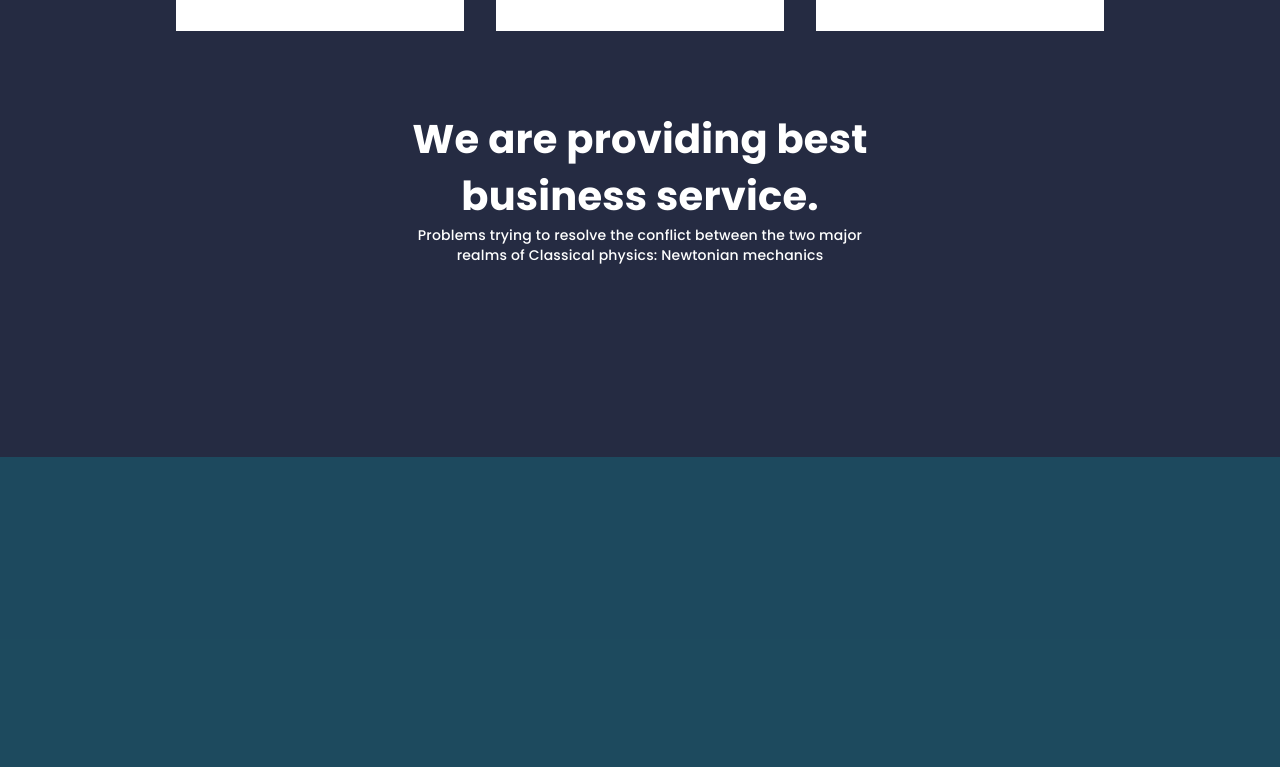
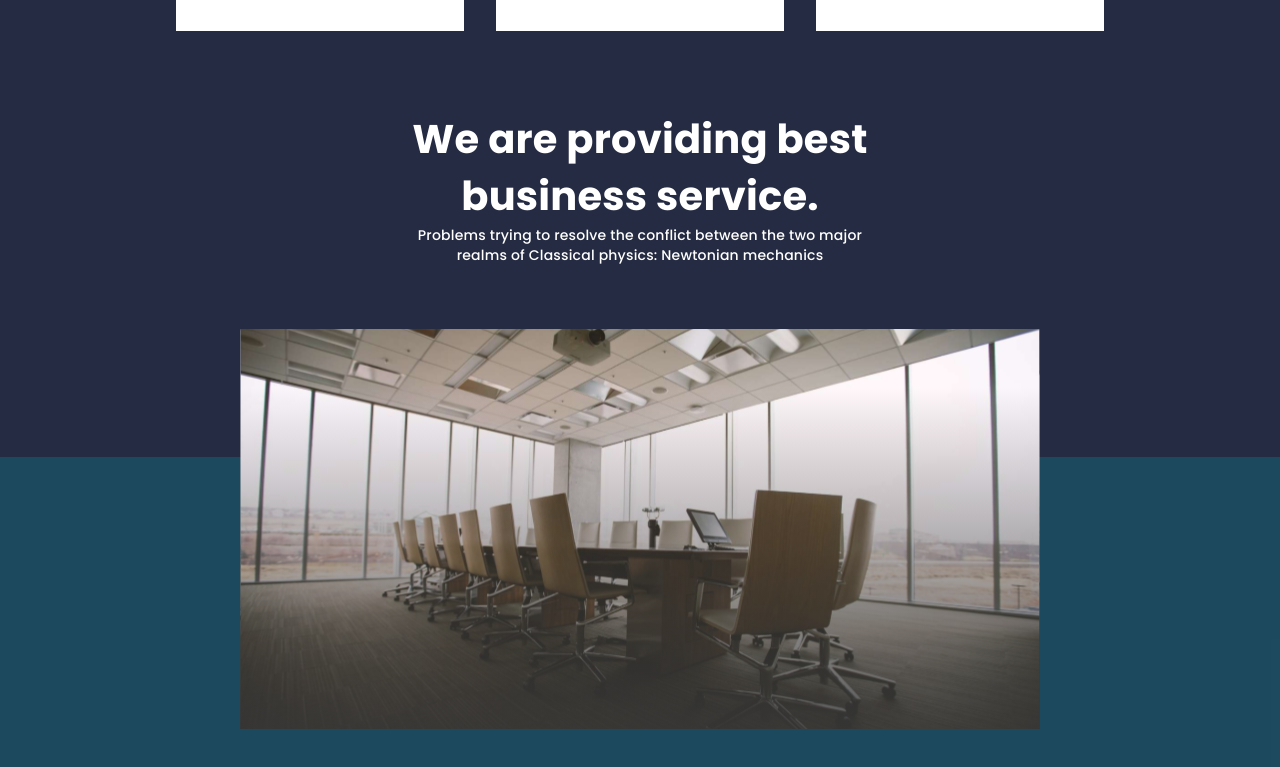
Before and after one commit to Folayimi/K-Marketer, a React (Vite) app: page / in a window 1280 px wide. Shown: the part 1394-2161 px from the top of the page. Built offline with nearby package versions, Linux system fonts and the light colour scheme; some icons are missing.

Commit message:
Made changes

```diff
--- a/src/Components/LandingPage/LandingPage.css
+++ b/src/Components/LandingPage/LandingPage.css
@@ -85,9 +85,40 @@
 }
 
 .section > .underlay {
-  margin-top:10em;
+  margin-top: 10em;
   position: relative;
   width: 100%;
   height: 20em;
-  background: var(--secondary-color-2, rgba(22, 105, 122,0.5));
+  background: var(--secondary-color-2, rgba(22, 105, 122, 0.5));
+  display: flex;
+  justify-content: center;
+  align-items: center;
 }
+
+.underlay > .videobg {
+  position: absolute;
+  top: -8em;
+  flex: 0 1 20em;
+  width:50em;
+  height:25em;
+  background-image: url("../../assets/tabling.svg");
+  background-position: center;
+  background-size: cover;
+  background-repeat: no-repeat;
+}
+
+.underlay > .videobg > .vidCont{
+  width: 100%;
+  height: 100%;
+  background: linear-gradient(180deg, rgba(0, 0, 0, 0.00) 14.58%, rgba(56, 56, 56, 0.84) 100%);
+  display: flex;
+  justify-content: center;
+  align-items: center;
+}
+
+.vidCont > .playCont{
+  width: 6em;
+  height: 6em;
+  border-radius: 50%;
+  background: var(--secondary-color-1, #00A0C1);
+}
--- a/src/Components/LandingPage/LandingPage.jsx
+++ b/src/Components/LandingPage/LandingPage.jsx
@@ -6,6 +6,7 @@ import w3 from "../../assets/w3.svg";
 import w4 from "../../assets/w4.svg";
 import w5 from "../../assets/w5.svg";
 import w6 from "../../assets/w6.svg";
+import { Play, PlayOutline } from "heroicons-react";
 const LandingPage = () => {
   const Reasons = [
     {
@@ -87,7 +88,11 @@ const LandingPage = () => {
             </p>
           </div>
           <div className="underlay">
-
+            <div className="videobg">
+              <div className="vidCont">
+                <Play color="#00A0C1" size="110px" style={{cursor:"pointer"}}/>
+              </div>
+            </div>
           </div>
         </div>
       </div>
```
Also changed, not shown: src/assets/tabling.svg (added).
